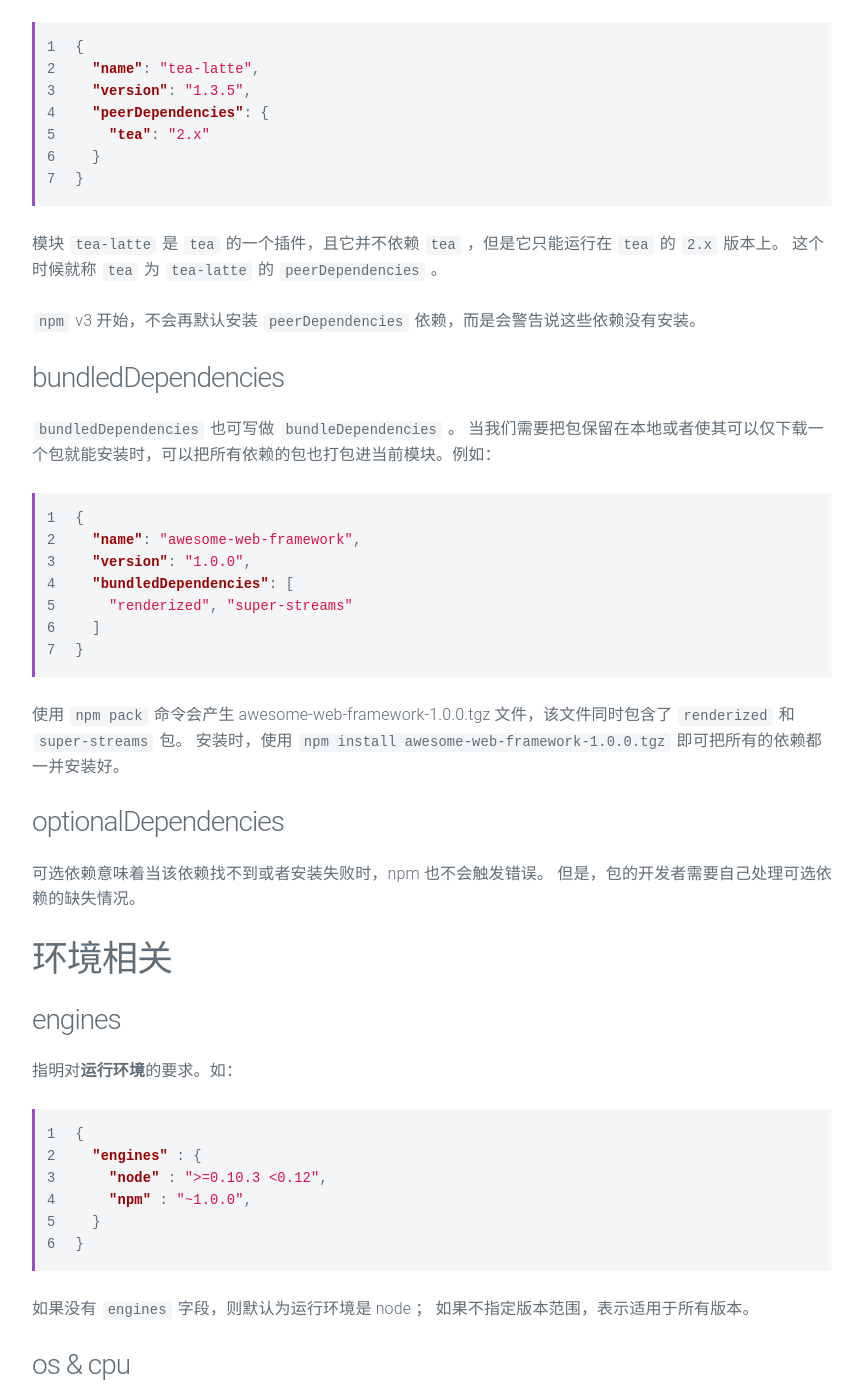
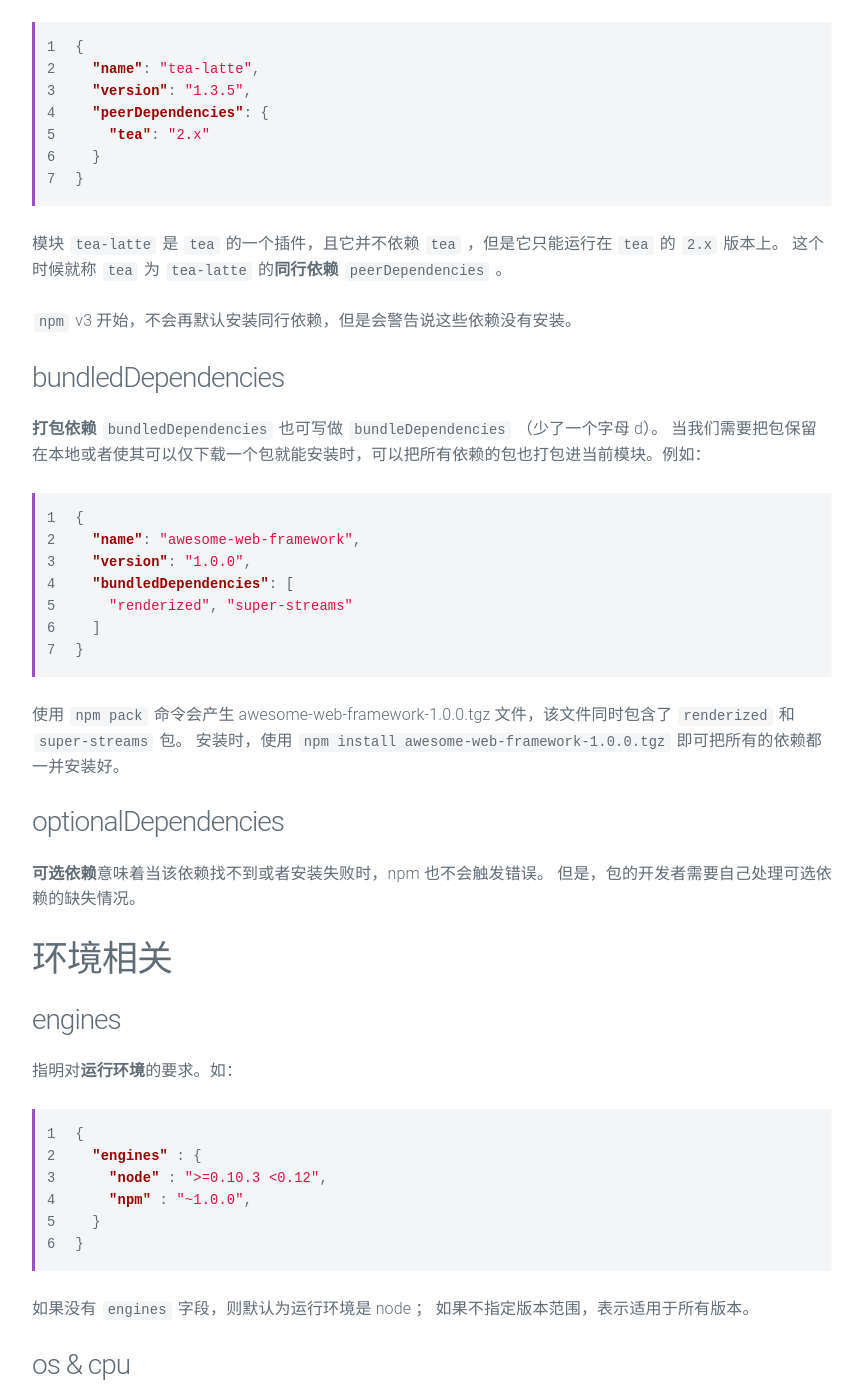
Before and after one commit to mmzhong/mmzhong.github.io, a Jekyll site: the page built from _posts/2017-12-28-npm-package-json.md, in a window 1280 px wide and 1400 px high, scrolled down 5262 px. Shown: the whole window, without its empty margins (208-1070 px from the left). Built offline with Jekyll 4.4.1, drawn with Linux system fonts in a browser that asks for light colours.

Commit message:
chore: polishing

````diff
--- a/_posts/2017-12-28-npm-package-json.md
+++ b/_posts/2017-12-28-npm-package-json.md
@@ -179,7 +179,7 @@ npm 的配置信息也会被添加到环境信息，使用 `process.env.npm_conf
 
 ### devDependencies
 
-开发和测试相关的依赖应该写在 `devDependencies` 中。
+开发和测试相关的依赖应该写在**开发依赖** `devDependencies` 中。
 安装这类依赖是使用 `npm install -D` 会自动保存依赖到该字段。
 
 ### peerDependencies
@@ -197,13 +197,13 @@ npm 的配置信息也会被添加到环境信息，使用 `process.env.npm_conf
 ```
 
 模块 `tea-latte` 是 `tea` 的一个插件，且它并不依赖 `tea` ，但是它只能运行在 `tea` 的 `2.x` 版本上。
-这个时候就称 `tea` 为 `tea-latte` 的 `peerDependencies` 。
+这个时候就称 `tea` 为 `tea-latte` 的**同行依赖** `peerDependencies` 。
 
-`npm` v3 开始，不会再默认安装 `peerDependencies` 依赖，而是会警告说这些依赖没有安装。
+`npm` v3 开始，不会再默认安装同行依赖，但是会警告说这些依赖没有安装。
 
 ### bundledDependencies
 
-`bundledDependencies` 也可写做 `bundleDependencies` 。
+**打包依赖** `bundledDependencies` 也可写做 `bundleDependencies` （少了一个字母 d）。
 当我们需要把包保留在本地或者使其可以仅下载一个包就能安装时，可以把所有依赖的包也打包进当前模块。例如：
 
 ```json
@@ -221,7 +221,7 @@ npm 的配置信息也会被添加到环境信息，使用 `process.env.npm_conf
 
 ### optionalDependencies
 
-可选依赖意味着当该依赖找不到或者安装失败时，npm 也不会触发错误。
+**可选依赖**意味着当该依赖找不到或者安装失败时，npm 也不会触发错误。
 但是，包的开发者需要自己处理可选依赖的缺失情况。
 
 ## 环境相关
````
